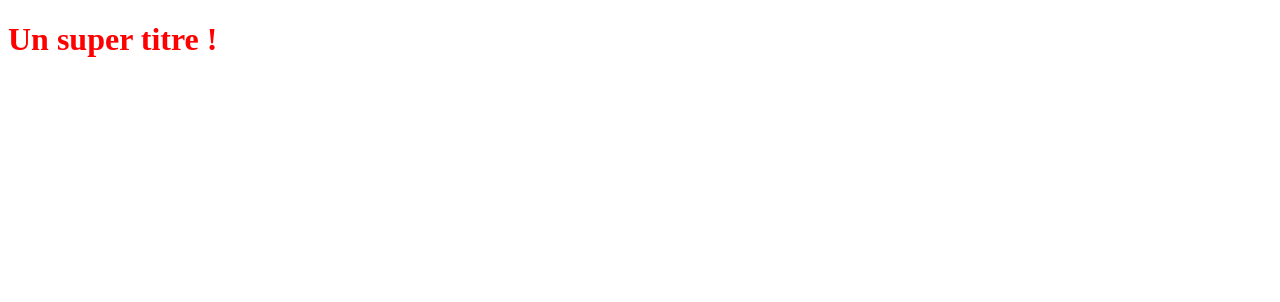
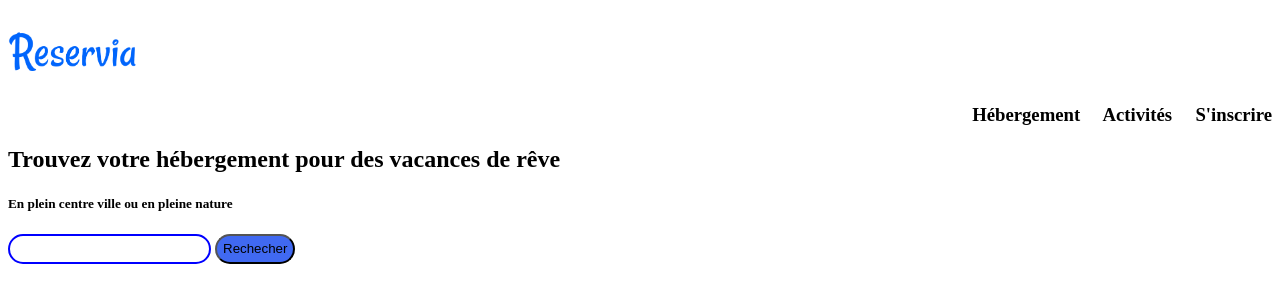
Before and after one commit to Christado/ChristopheAdotevi_2_25032021, a plain HTML site: page index.html in a window 1280 px wide. Drawn offline with Linux system fonts and the light colour scheme.

Commit message:
Modification de texte et logo

```diff
--- a/Style.css
+++ b/Style.css
@@ -1,3 +1,23 @@
 h1 {
-    color: red;
+    color: rgb(68, 70, 223);
 }
+#p3 {text-align: right;
+
+
+}
+
+#search {
+          border-radius: 500px;
+          border:2px solid blue;
+          height: 30px;
+          outline: 0;
+          padding-left: 20px;
+          }
+ #button { background-color: rgb(64, 105, 241);
+           border-radius: 500px;
+
+           height: 30px;
+           outline: 0;
+           cursor: pointer;
+
+}
--- a/index.html
+++ b/index.html
@@ -1,10 +1,20 @@
 <!DOCTYPE html>
 <html>
 <head>
-    <title></title>
+    <title>Reservia</title>
     <link rel="stylesheet" type="text/css" href="Style.css">
 </head>
 <body>
-    <h1>Un super titre !</h1>
+    <h1></h1>
+
+        <img src="img/Reserviax.png" alt="OCLogo1" width="129px"/>
+
+    <h3 id="p3">Hébergement &nbsp; &nbsp; Activités &nbsp; &nbsp; S'inscrire</h3>
+    <h2>Trouvez votre hébergement pour des vacances de rêve</h2>
+    <h5>En plein centre ville ou en pleine nature</h5>
+    <input type="search" id="search" value="">
+    <input type="button" id="button" onclick="ouvrirPage()" value="Rechecher">
+
+
 </body>
 </html>
```
Also changed, not shown: img/Reservia.svg (added), img/Reserviax.png (added).
